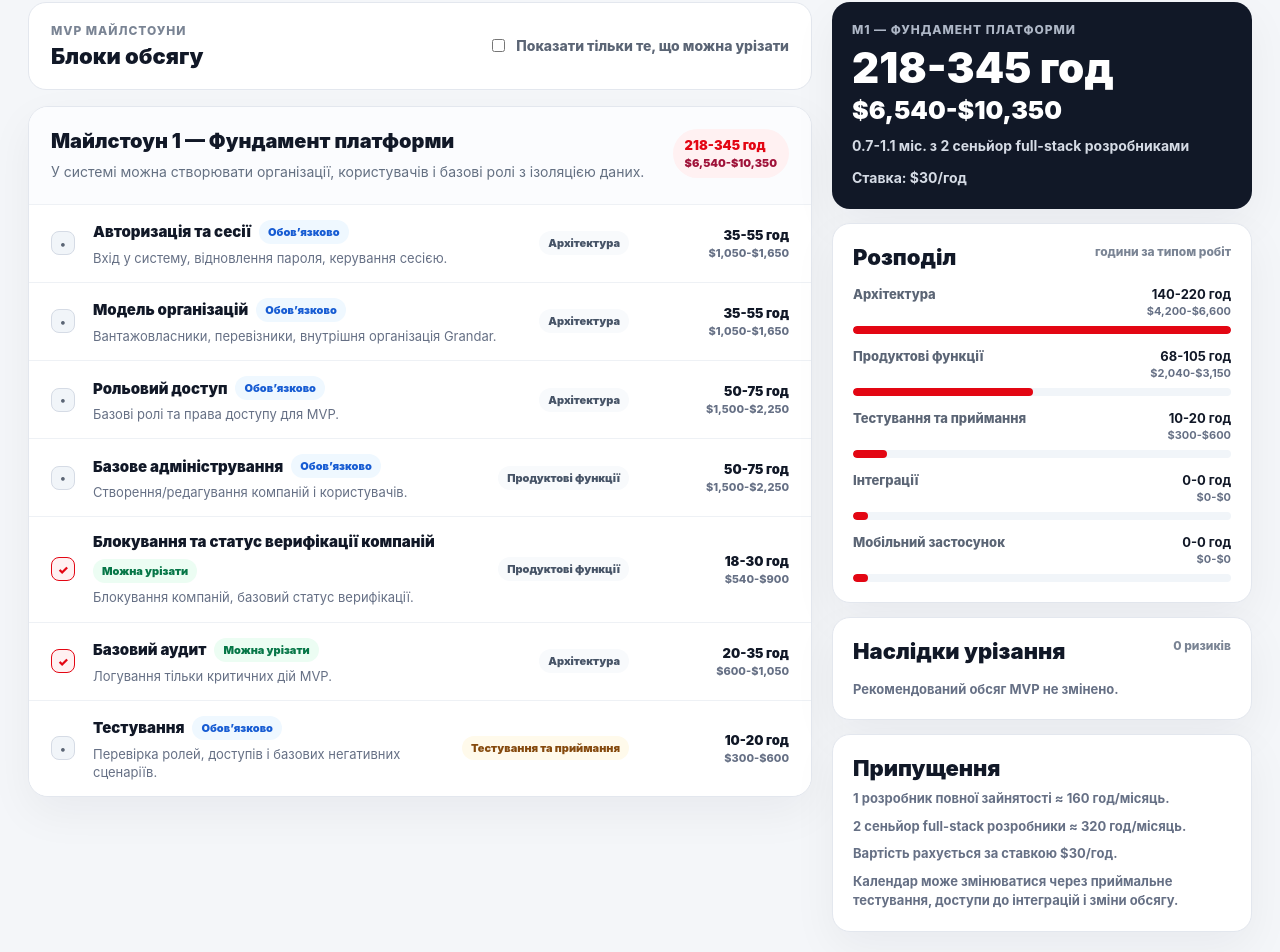
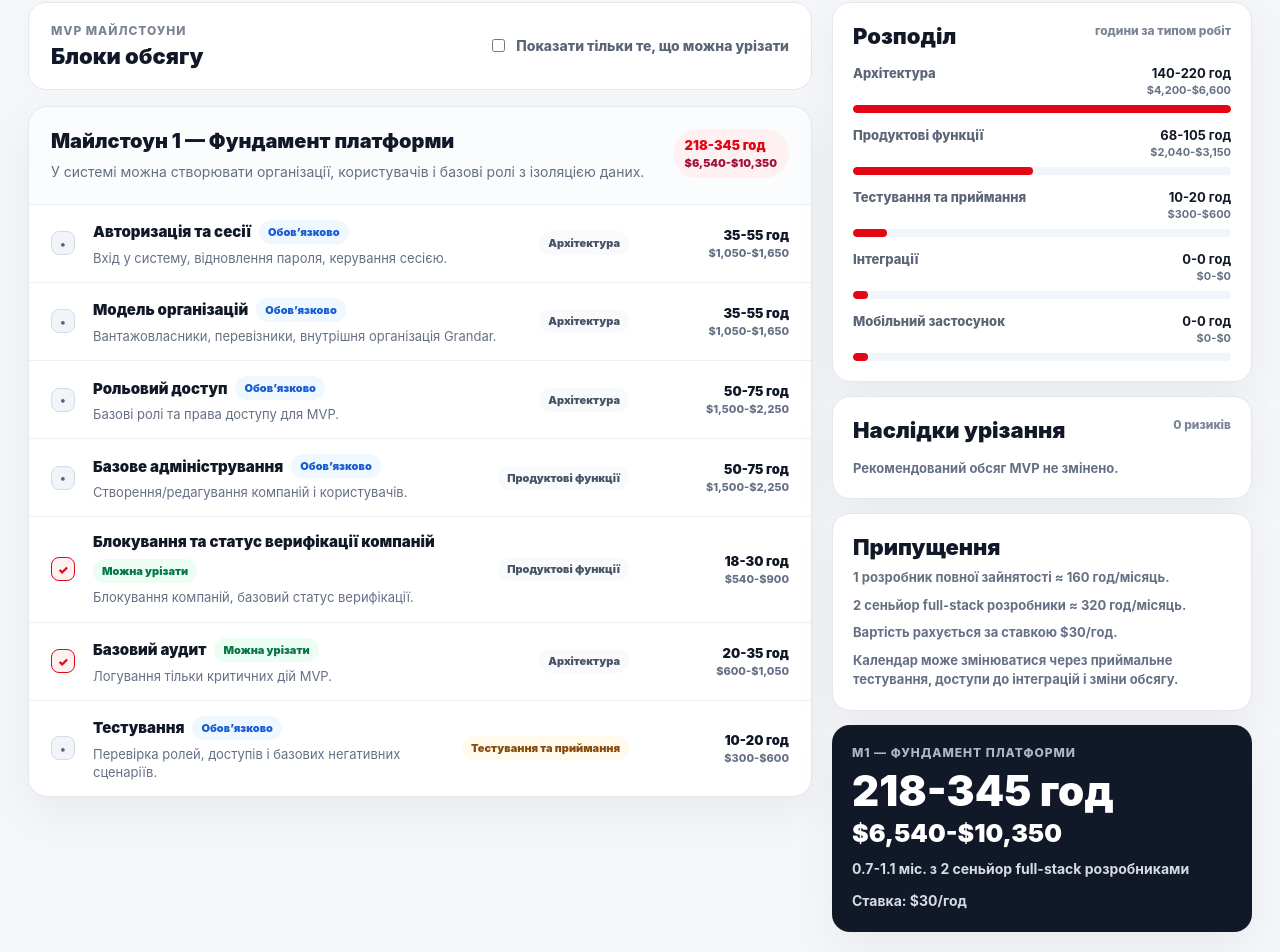
Before and after one commit to roshankoitechs/grandar-scope-calculator, a React (Vite) app: page / in a window 1280 px wide. Shown: the part 638-1590 px from the top of the page. Built offline with nearby package versions, Linux system fonts and the light colour scheme.

Commit message:
Move sidebar total lower

```diff
--- a/src/App.tsx
+++ b/src/App.tsx
@@ -1281,14 +1281,6 @@ function App() {
         </section>
 
         <aside className="summary-panel" aria-label="Підсумок оцінки">
-          <div className="summary-card total-card">
-            <p className="section-label">{currentScopeLabel}</p>
-            <strong>{formatHours(viewTotals.min, viewTotals.max)}</strong>
-            <b>{formatBudget(viewTotals.min, viewTotals.max)}</b>
-            <span>{formatMonthRange(viewTotals.min, viewTotals.max)} з 2 сеньйор full-stack розробниками</span>
-            <span>Ставка: ${hourlyRateUsd}/год</span>
-          </div>
-
           <div className="summary-card">
             <div className="summary-heading">
               <h3>Розподіл</h3>
@@ -1342,6 +1334,14 @@ function App() {
             <p>Вартість рахується за ставкою ${hourlyRateUsd}/год.</p>
             <p>Календар може змінюватися через приймальне тестування, доступи до інтеграцій і зміни обсягу.</p>
           </div>
+
+          <div className="summary-card total-card">
+            <p className="section-label">{currentScopeLabel}</p>
+            <strong>{formatHours(viewTotals.min, viewTotals.max)}</strong>
+            <b>{formatBudget(viewTotals.min, viewTotals.max)}</b>
+            <span>{formatMonthRange(viewTotals.min, viewTotals.max)} з 2 сеньйор full-stack розробниками</span>
+            <span>Ставка: ${hourlyRateUsd}/год</span>
+          </div>
         </aside>
       </div>
     </main>
```
